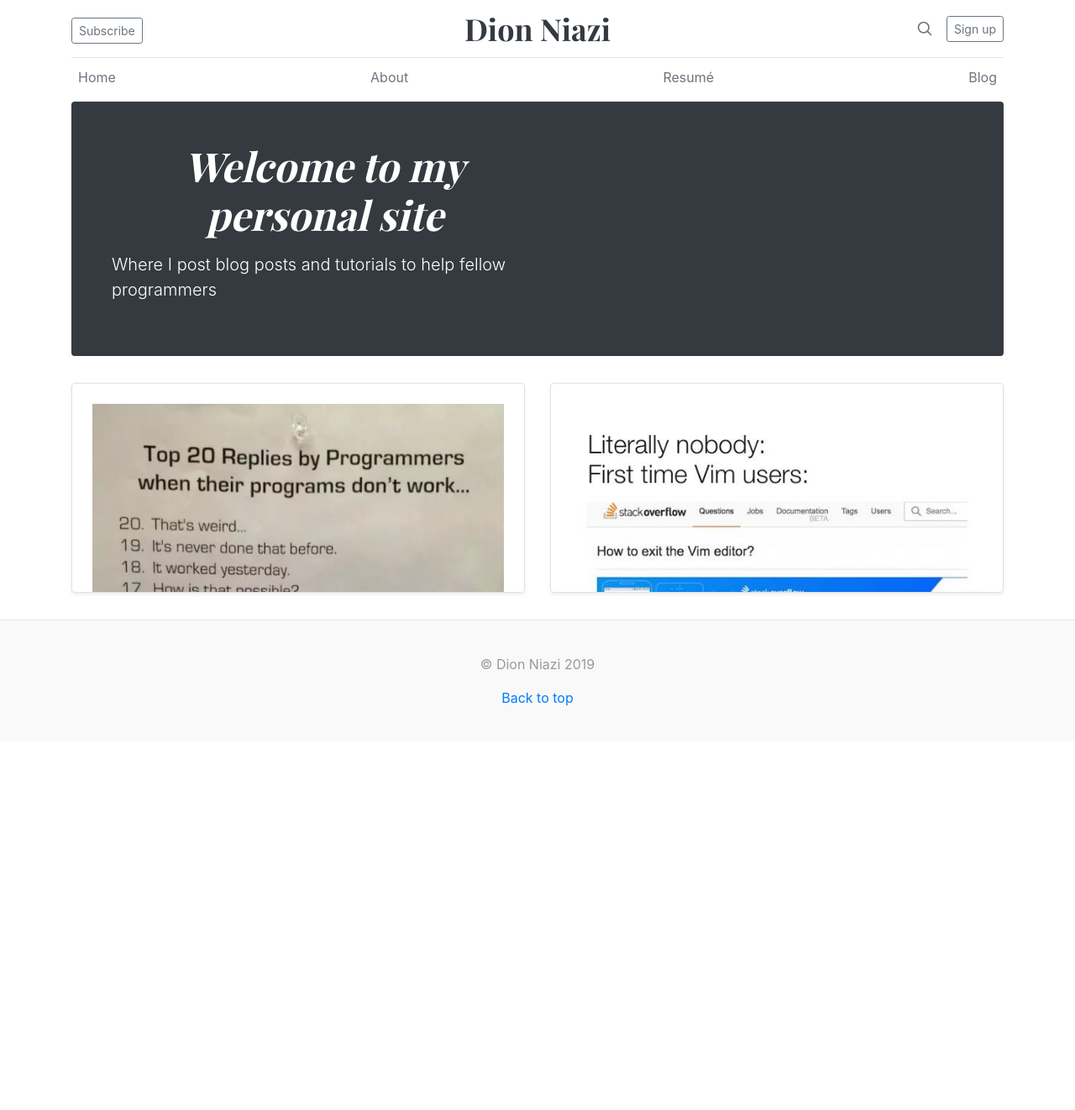
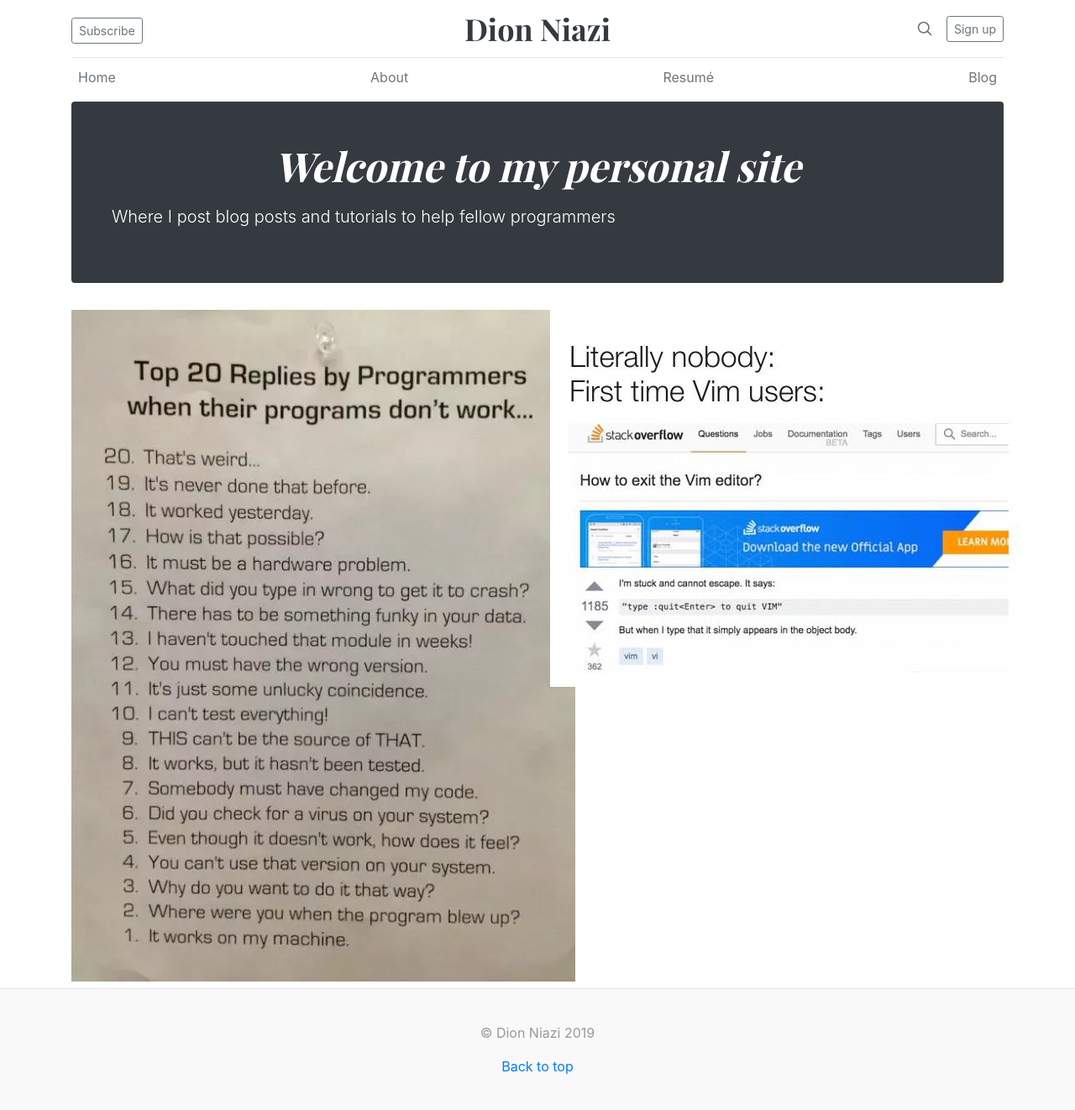
Before and after one commit to dn3gy/dn3gy.github.io, a Jekyll site: the page built from index.html, in a window 1280 px wide. Shown: the whole page at 84% size. Built offline with Jekyll 4.4.1, drawn with Linux system fonts in a browser that asks for light colours; before the commit the page ends 900 px from its top, so only the background shows below that.

Commit message:
Site Updates

```diff
--- a/blog/index.html
+++ b/blog/index.html
@@ -5,7 +5,7 @@ title: My Blog
 <div class="container">
 	<h3>Posts</h3>
 	  {% for post in site.posts %}
-		<span class="w3-blue-grey">{{ post.date | date_to_string }} </span>
+		<span style="font-size: 14px; color: #828282;">{{ post.date | date_to_string }} </span>
 		<p><a href="{{ post.url }}" title="{{ post.title }}">{{ post.title }}</a></p>
 		<br/>
 	  {% endfor %}
--- a/index.html
+++ b/index.html
@@ -3,7 +3,8 @@ layout: default
 title: Dion's Site
 ---
 <div class="jumbotron p-4 p-md-5 text-white rounded bg-dark">
-    <div class="col-md-6 px-0">
+    <!--<div class="col-md-6 px-0">-->
+    <div>
         <h1 class="display-4 font-italic text-center">Welcome to my personal site</h1>
         <p class="lead my-3">Where I post blog posts and tutorials to help fellow programmers</p>
         <!--<p class="lead mb-0"><a href="/" class="text-white font-weight-bold">Continue reading...</a></p>-->
@@ -42,17 +43,9 @@ title: Dion's Site
 -->
 <div class="row mb-2">
         <div class="col-md-6">
-            <div class="row no-gutters border rounded overflow-hidden flex-md-row mb-4 shadow-sm h-md-250 position-relative">
-                <div class="col p-4 d-flex flex-column position-static">
                     <img src="./images/top-20-things-programmers-say.webp">
-                </div>
-            </div>
         </div>
         <div class="col-md-6">
-            <div class="row no-gutters border rounded overflow-hidden flex-md-row mb-4 shadow-sm h-md-250 position-relative">
-                <div class="col p-4 d-flex flex-column position-static">
                     <img src="./images/first-time-using-vim.jpg">
-                </div>
-            </div>
         </div>
     </div>
```
